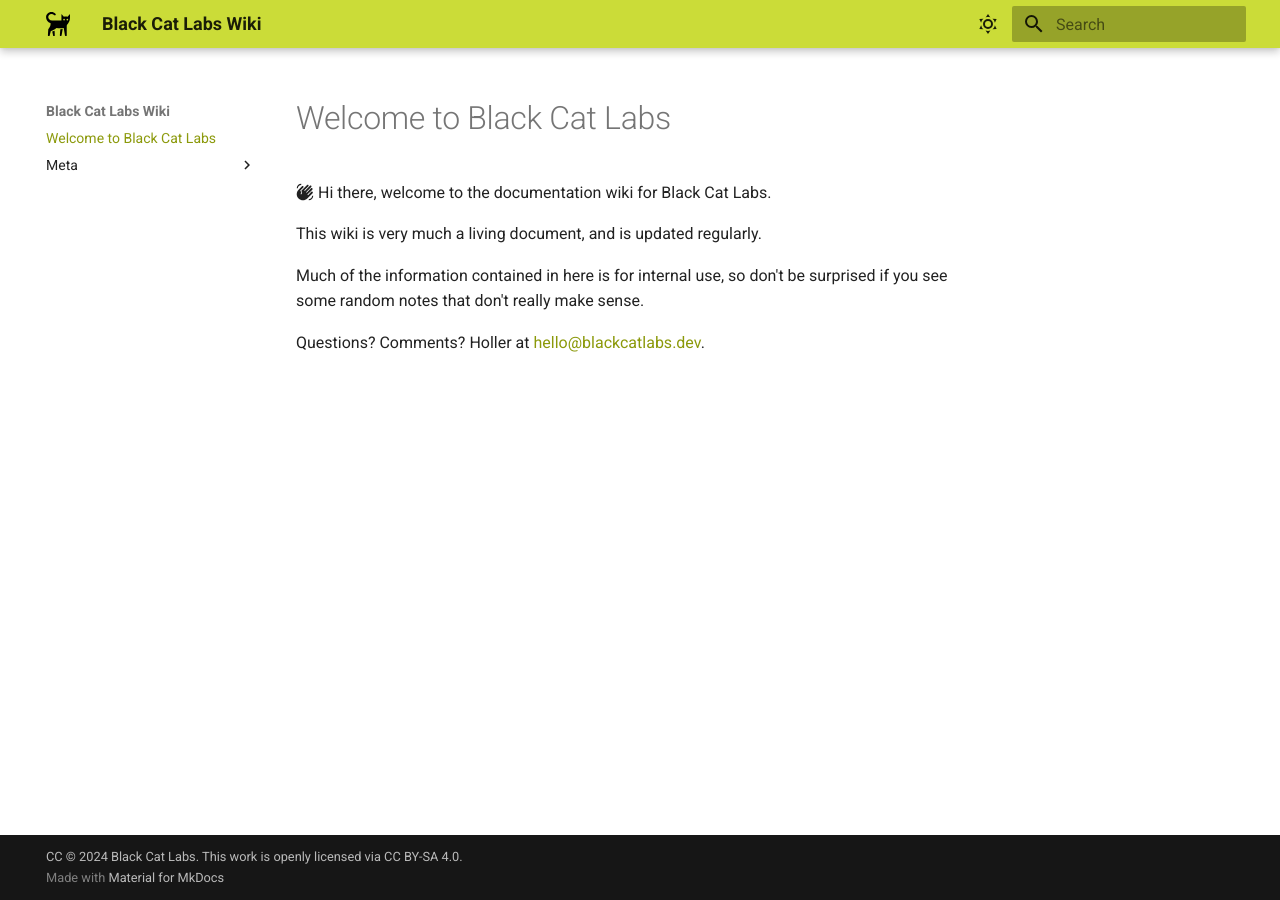
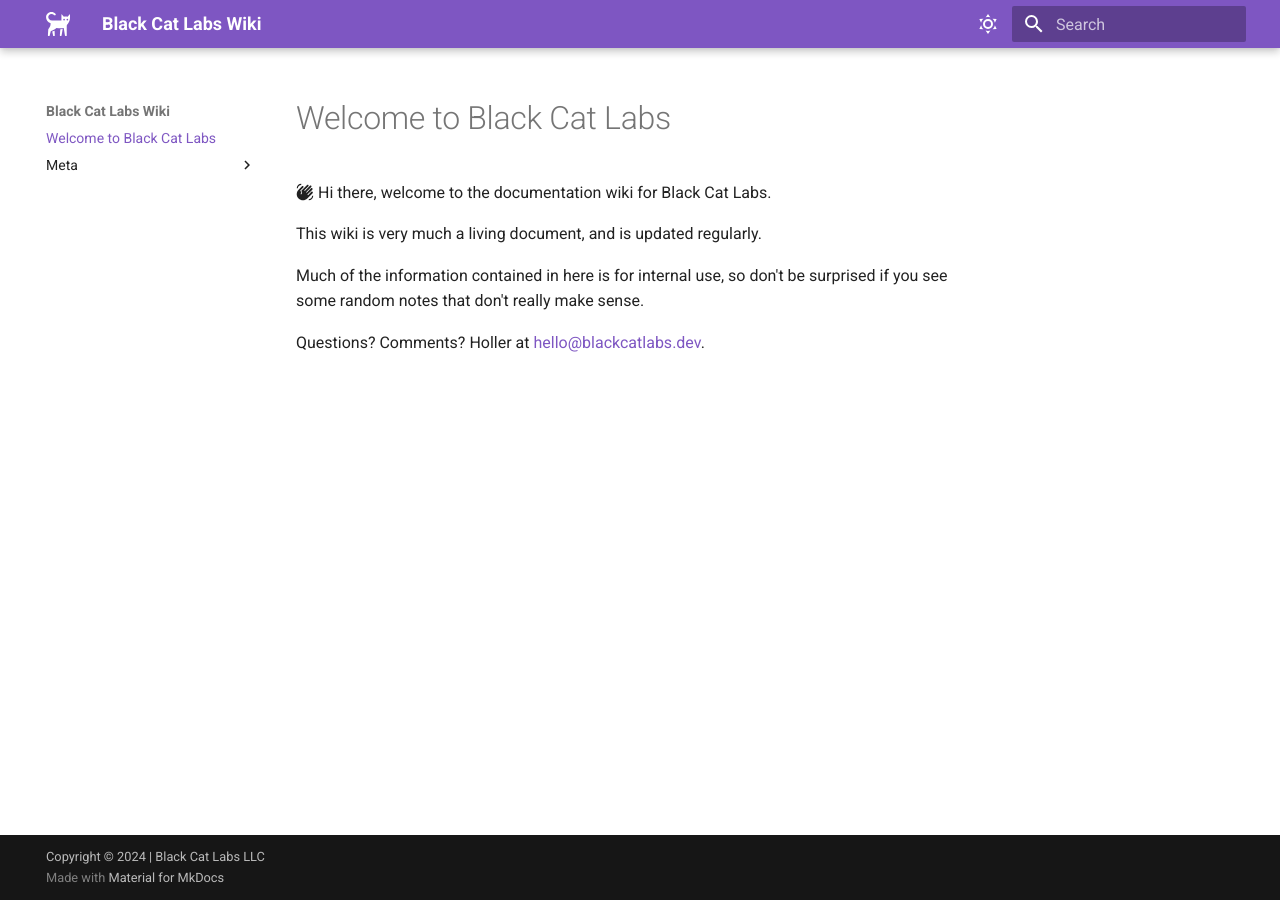
Before and after one commit to blackcat-labs/blackcatlabs-wiki, an MkDocs documentation site: the page built from docs/index.md, in a window 1280 px wide. Built offline with MkDocs 1.6.1 and Material for MkDocs 9.7.7, drawn with Linux system fonts in a browser that asks for light colours.

Commit message:
Update mkdocs.yml

```diff
--- a/mkdocs.yml
+++ b/mkdocs.yml
@@ -1,22 +1,22 @@
 site_name: Black Cat Labs Wiki
 theme:
   name: material
-  logo: localassets/BLACKCAT-LOGO-BLACK-TRANSPARENT.svg
+  logo: localassets/BLACKCAT-LOGO-WHITE-TRANSPARENT.svg
   favicon: localassets/favicon-32x32.png
   palette:
     # Palette toggle for light mode
     - media: "(prefers-color-scheme: light)"
       scheme: default
-      primary: lime
-      accent: cyan
+      primary: deep purple
+      accent: purple
       toggle:
         icon: material/weather-sunny
         name: Switch to dark mode
     # Palette toggle for dark mode
     - media: "(prefers-color-scheme: dark)"
       scheme: slate
-      primary: lime
-      accent: cyan
+      primary: deep purple
+      accent: purple
       toggle:
         icon: material/weather-night
         name: Switch to light mode
@@ -53,4 +53,4 @@ plugins:
         - index.md
   - search
   - awesome-pages
-copyright: CC &copy; 2024 Black Cat Labs. This work is openly licensed via CC BY-SA 4.0.
+copyright: Copyright &copy; 2024 | Black Cat Labs LLC
```
